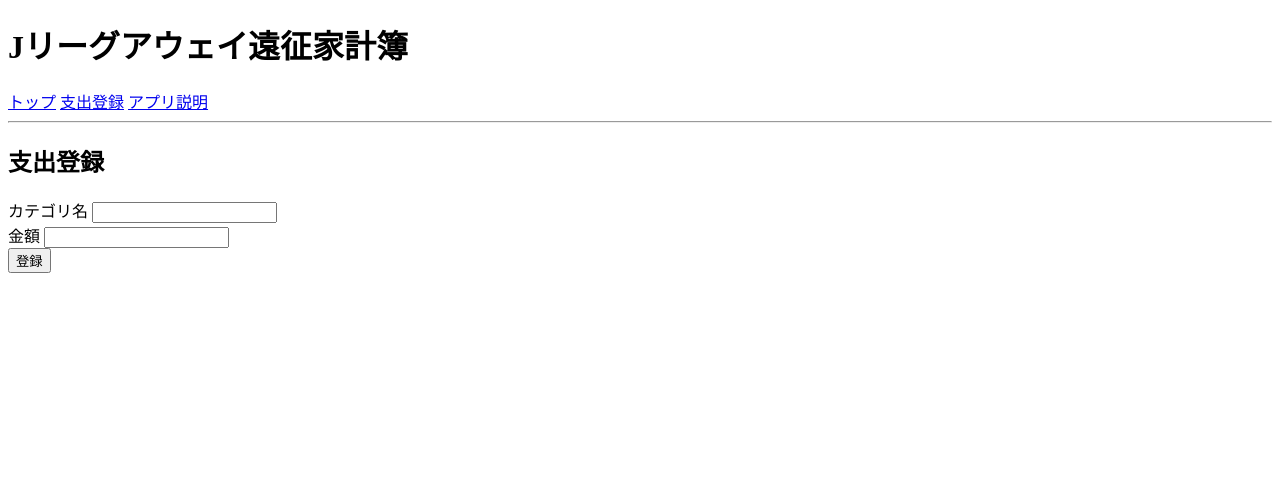
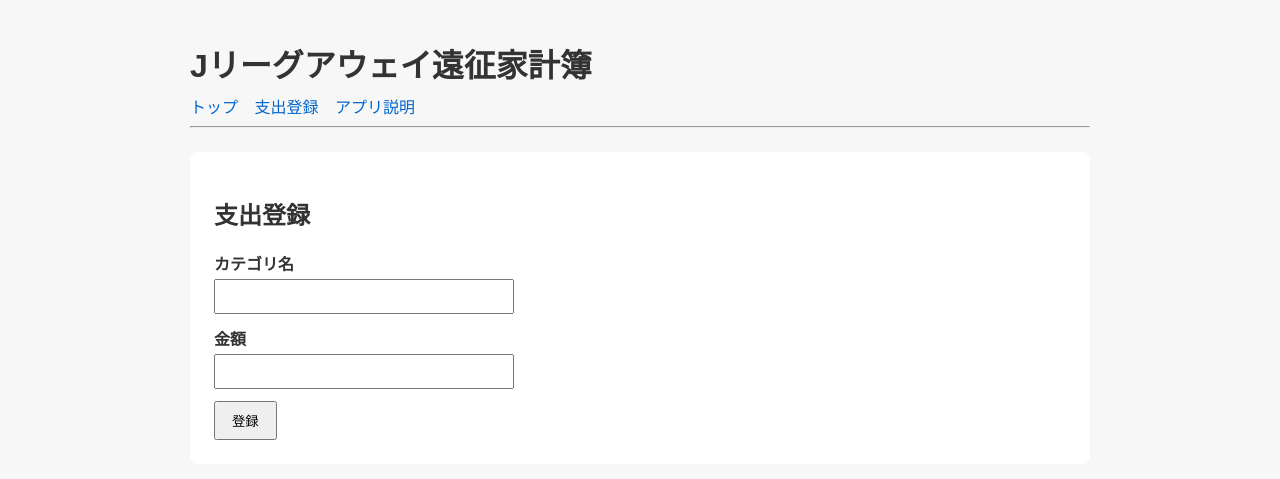
Before and after one commit to Junto-smz/my_flask_app, a Flask app: page /expenses/new in a window 1280 px wide. Shown: the top 479 px of the page. Run offline with Flask 3, Linux system fonts and the light colour scheme.

Commit message:
style(ui): 共通スタイルを読み込みエラーメッセージを整える
templates/base.html に共通CSSを追加し、支出登録・編集フォームのエラーメッセージに class を付与して見た目を統一する。

```diff
--- /dev/null
+++ b/static/style.css
@@ -0,0 +1,77 @@
+body {
+    font-family: sans-serif;
+    max-width: 900px;
+    margin: 40px auto;
+    padding: 0 20px;
+    background-color: #f7f7f7;
+    color: #333;
+}
+
+header {
+    margin-bottom: 24px;
+}
+
+header h1 {
+    margin-bottom: 8px;
+}
+
+nav a {
+    margin-right: 12px;
+    text-decoration: none;
+    color: #0066cc;
+}
+
+nav a:hover {
+    text-decoration: underline;
+}
+
+main {
+    background-color: #ffffff;
+    padding: 24px;
+    border-radius: 8px;
+}
+
+table {
+    width: 100%;
+    border-collapse: collapse;
+    margin-top: 16px;
+    margin-bottom: 16px;
+}
+
+th,
+td {
+    border: 1px solid #cccccc;
+    padding: 8px;
+    text-align: left;
+}
+
+th {
+    background-color: #eeeeee;
+}
+
+form div {
+    margin-bottom: 12px;
+}
+
+label {
+    display: block;
+    margin-bottom: 4px;
+    font-weight: bold;
+}
+
+input {
+    padding: 8px;
+    width: 100%;
+    max-width: 300px;
+    box-sizing: border-box;
+}
+
+button {
+    padding: 8px 16px;
+    cursor: pointer;
+}
+
+.error {
+    color: #cc0000;
+    font-weight: bold;
+}
--- a/templates/base.html
+++ b/templates/base.html
@@ -4,6 +4,7 @@
     <meta charset="UTF-8">
     <meta name="viewport" content="width=device-width, initial-scale=1.0">
     <title>{% block title %}Jリーグアウェイ遠征家計簿{% endblock %}</title>
+    <link rel="stylesheet" href="{{ url_for('static',filename='style.css')}}">
 </head>
 <body>
     <header>
--- a/templates/edit_expense.html
+++ b/templates/edit_expense.html
@@ -5,7 +5,7 @@
 {% block content %}
     <h2>支出編集</h2>
     {% if error %}
-        <P>{{error}}</P>
+        <P class="error">{{error}}</P>
     {% endif %}
 
     <form method="post">
--- a/templates/new_expense.html
+++ b/templates/new_expense.html
@@ -6,7 +6,7 @@
     <h2>支出登録</h2>
 
     {%if error%}
-        <p>{{error}}</p>
+        <p class="error">{{error}}</p>
     {% endif %}
 
     <form method="post">
```
